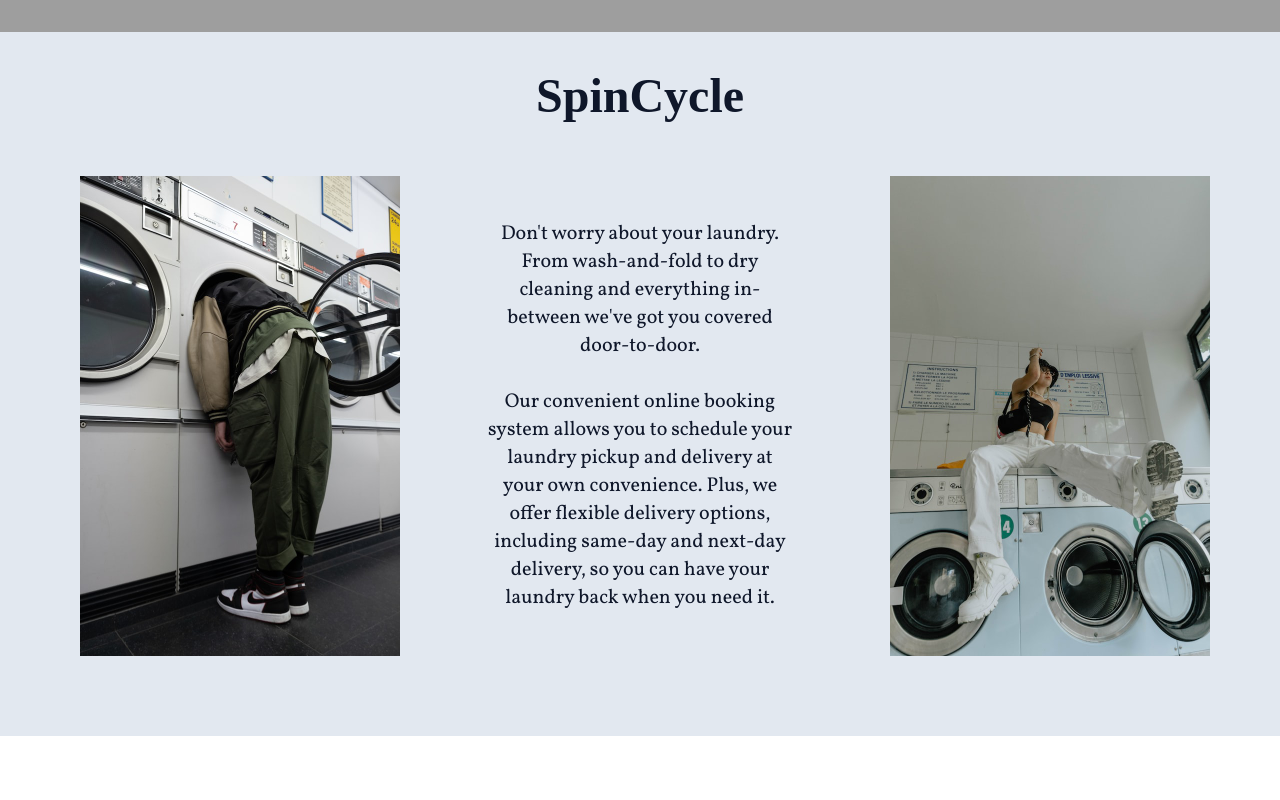
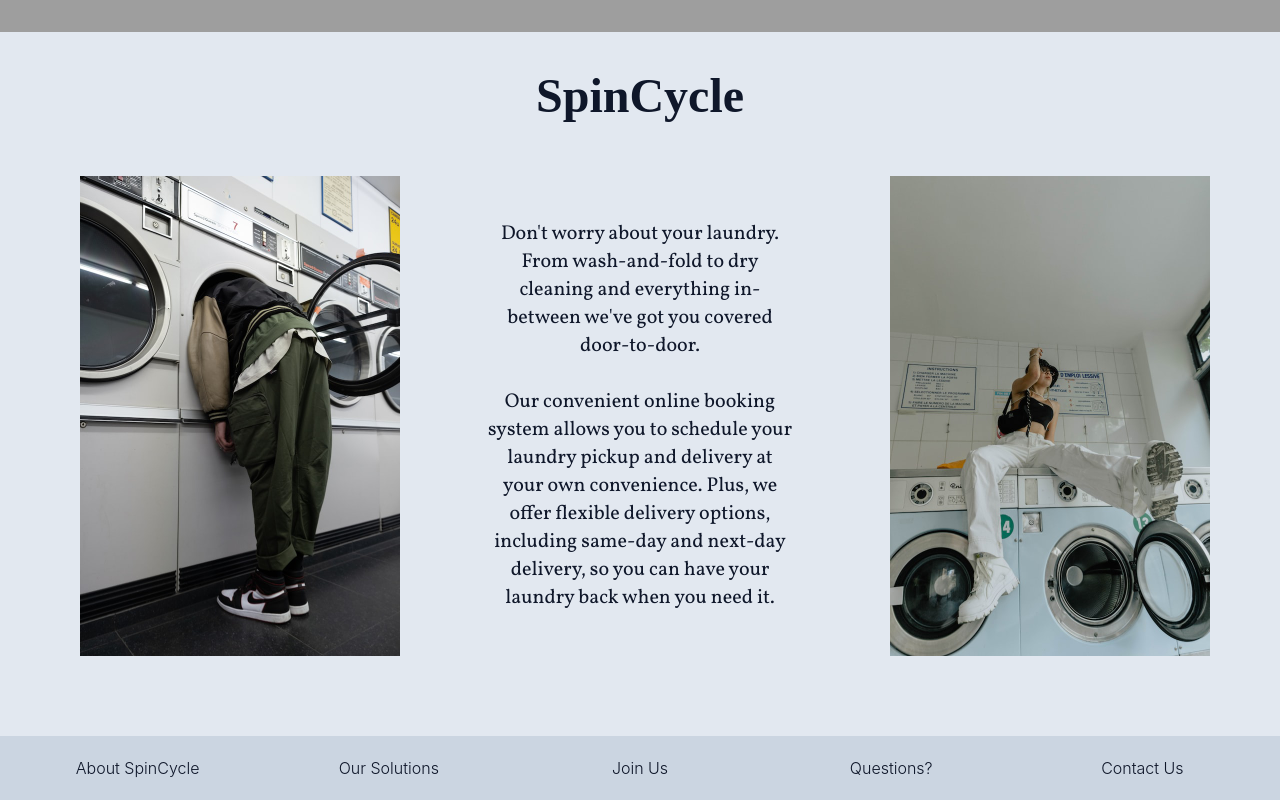
Before and after one commit to maxmay94/spincycle-home-page, a React (Vite) app: page / in a window 1280 px wide. Shown: the part 768-1568 px from the top of the page. Before the commit the page ends 1504 px from the top, so only its background shows below. Built offline with nearby package versions, Linux system fonts and the light colour scheme; grey boxes are pictures that could not be loaded; a web font is replaced by a local one.

Commit message:
add collapsible list

```diff
--- a/package.json
+++ b/package.json
@@ -12,6 +12,7 @@
     "@react-three/drei": "^9.57.0",
     "@react-three/fiber": "^8.11.9",
     "react": "^18.2.0",
+    "react-collapsible": "^2.10.0",
     "react-dom": "^18.2.0",
     "three": "^0.150.1"
   },
--- a/src/Pages/landing/Landing.jsx
+++ b/src/Pages/landing/Landing.jsx
@@ -1,6 +1,7 @@
 import MainHeader from "../../components/mainHeader/MainHeader"
 import SectionOne from "../../components/sectionOne/SectionOne"
-import SectionTwo from "../../components/sectionTwo/SectionTwo"
+// import SectionTwo from "../../components/sectionTwo/SectionTwo"
+import Footer from "../../components/footer/Footer"
 
 const Landing = () => {
 
@@ -8,7 +9,8 @@ const Landing = () => {
     <div className="absolute top-0">
       <MainHeader />
       <SectionOne />
-      <SectionTwo />
+      {/* <SectionTwo /> */}
+      <Footer />
     </div>
   )
 }
--- /dev/null
+++ b/src/components/footer/Footer.jsx
@@ -0,0 +1,58 @@
+import Collapsible from "react-collapsible"
+
+const Footer = () => {
+
+
+  return (
+    <div className="w-screen bg-slate-300 h-fit text-slate-900 font-light p-5">
+      <div className="grid grid-cols-5 gap-4 text-base text-center">
+
+        <Collapsible trigger="About SpinCycle" className="hover:underline">
+          <div className="text-xs">
+            <p>Our Mission and Impact</p>
+            <p>A Career With Us</p>
+            <p>Our Terms</p>
+            <p>Privacy</p>
+          </div>
+        </Collapsible>
+
+        <Collapsible trigger="Our Solutions" className="hover:underline">
+          <div className="text-xs">
+            <p>What We Do</p>
+            <p>Where We Operate</p>
+            <p>Refer A Friend Or Family</p>
+          </div>
+        </Collapsible>
+
+        <Collapsible trigger="Join Us" className="hover:underline">
+          <div className="text-xs">
+            <p>A Career With Us</p>
+            <p>Become A Driver</p>
+            <p>Become A Service Provider</p>
+          </div>
+        </Collapsible>
+
+        <Collapsible trigger="Questions?" className="hover:underline">
+          <div className="text-xs">
+            <p>Our FAQ</p>
+            <p>Contact Us</p>
+          </div>
+        </Collapsible>
+
+        <Collapsible trigger="Contact Us" className="hover:underline">
+          <div className="text-xs">
+            <p>FaceBook</p>
+            <p>Instagram</p>
+            <p>LinkedIn</p>
+            <p>Twitter</p>
+            <p>TikTok</p>
+            <p>YouTube</p>
+          </div>
+        </Collapsible>
+      </div>
+
+    </div>
+  )
+}
+
+export default Footer
--- a/src/components/mainHeader/MainHeader.jsx
+++ b/src/components/mainHeader/MainHeader.jsx
@@ -1,8 +1,17 @@
 const MainHeader = () => {
 
   return (
-    <div className="bg-shallow-depth-cover h-screen w-screen bg-cover sm:bg-fixed pb-40 text-slate-900 flex">
-      <div className="mt-96 h-fit w-fit md:w-2/3 p-3 pr-20 backdrop-hue-rotate-180 backdrop-saturate-200  backdrop-contrast-100 hover:backdrop-contrast-150 transition duration-700">
+    <div className="bg-shallow-depth-cover h-[100vh] w-screen bg-cover sm:bg-fixed pb-40 text-slate-900 flex">
+
+      {/* <div className="grid gap-2 w-screen p-10">
+        <div className="col-span-6"></div>
+
+        <button className="w-fit h-10 rounded-none backdrop-hue-rotate-180 backdrop-invert backdrop-blur-sm bg-slate-200/10 font-light text-slate-200">Sign in</button>
+        <button className="w-fit h-10 rounded-none backdrop-hue-rotate-180 backdrop-invert backdrop-blur-sm bg-slate-200/10 font-light text-slate-200">Sign up</button>
+      </div> */}
+
+
+      <div className="mt-96 h-fit w-fit md:w-2/3 p-3 pr-20 backdrop-hue-rotate-180 backdrop-saturate-200 backdrop-contrast-100 hover:backdrop-contrast-150 transition duration-700">
         <div className="bg-yellow-200/30 hover:bg-red-200/30 w-[80vw] p-3 transition duration-700">
 
           <h1 className="font-gloock md:text-8xl text-6xl ">SpinCycle</h1>
```
Also changed, not shown: 1 other file (tests, documents, lock files or other folders).
